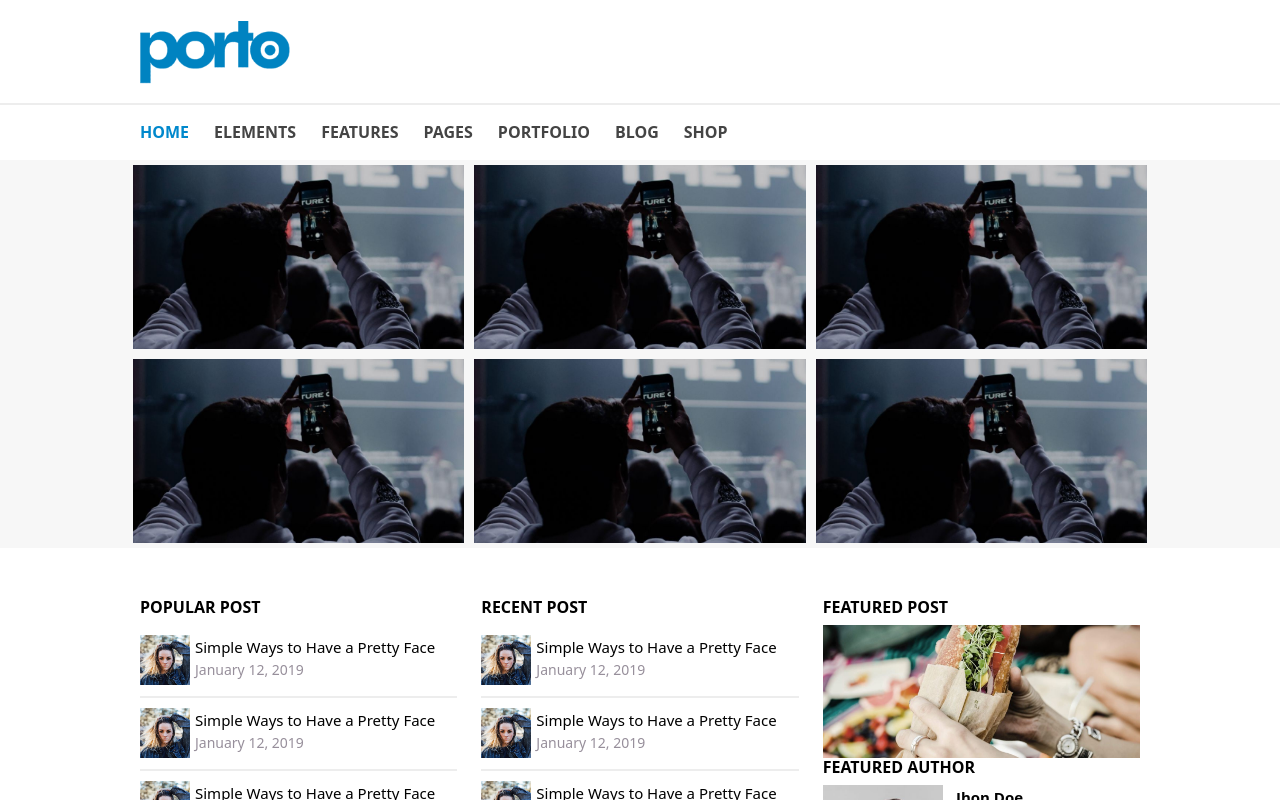
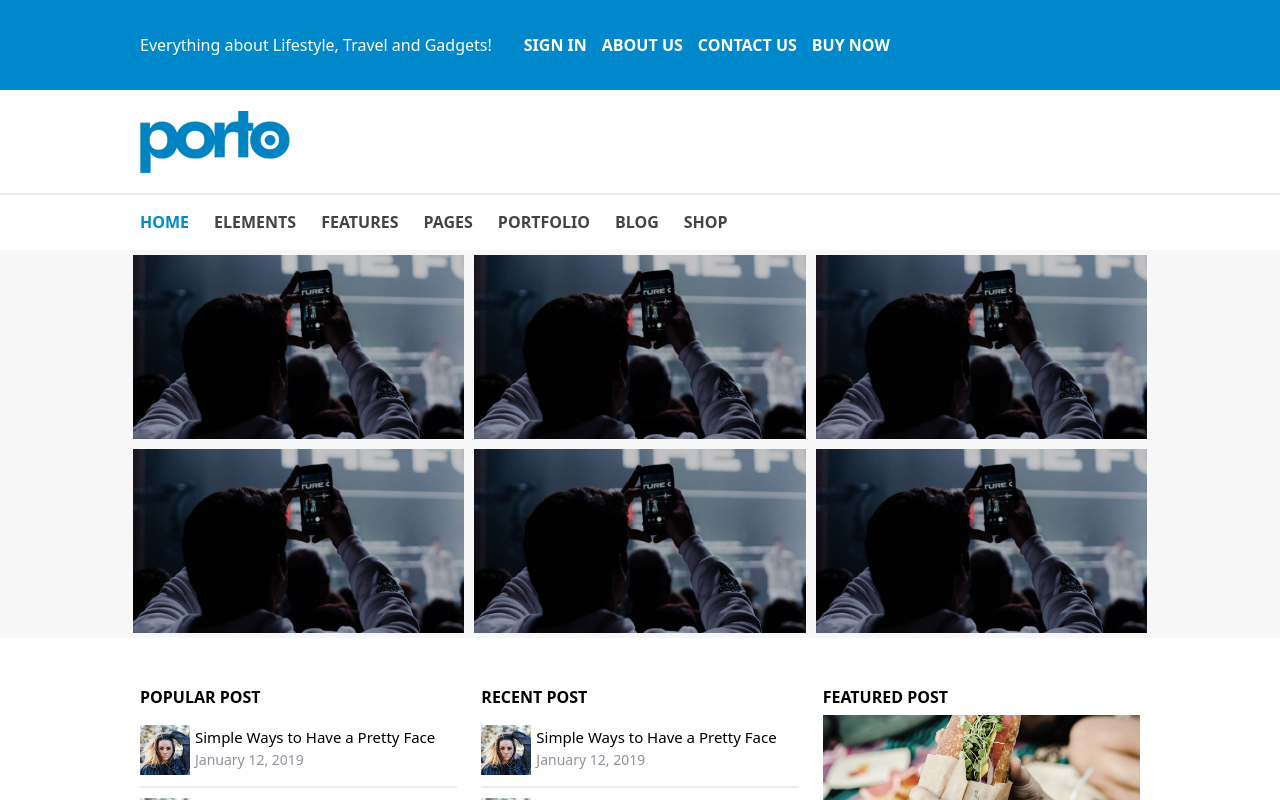
Before and after one commit to manuelguariglia21/proj-html-vuejs, a Vue app: page / in a window 1280 px wide. Shown: the top 800 px of the page. Built offline with nearby package versions, Linux system fonts and the light colour scheme; the HTML template or start-up script is replaced by a standard one.

Commit message:
F IX TOP HEADER

```diff
--- a/src/components/HEADER.vue
+++ b/src/components/HEADER.vue
@@ -1,4 +1,6 @@
 <template>
+<section>
+  <topHeader />
   <header>
     <!-- logo -->
     <div class="container">
@@ -22,16 +24,26 @@
             </a></li>
 
         </ul>
+        <div class="search">
+          <a href="#">
+            <i class="fas fa-search"></i>
+          </a>
+        </div>
       </nav>
     </div>
     <!-- /nav-menu -->
 
   </header>
+</section>
 </template>
 
 <script>
+import topHeader from './topHeader.vue'
 export default {
   name: 'HEADER',
+  components: {
+   topHeader,
+  },
   data(){
     return{
       menu: [
@@ -94,13 +106,16 @@ header{
     }
 
     nav{
+      display: flex;
+      justify-content: space-between;
+      align-items: center;
       margin-top: 15px;
       ul{
         list-style: none;
         padding: 0;
         display: flex;
         justify-content: start;
-        align-items: flex-start;
+        align-items: center;
         li{
           padding-left: 25px;
           &:first-of-type{
@@ -115,6 +130,15 @@ header{
           }
         }
       }
+      .search{
+        border-left: 2px solid #888888;
+        padding-left: 25px;
+        a{
+          i{
+            color: #404040;
+          }
+        }
+      }
     }
   }
 }
--- /dev/null
+++ b/src/components/topHeader.vue
@@ -0,0 +1,85 @@
+<template>
+  <section>
+    <div class="container">
+      <p>Everything about Lifestyle, Travel and Gadgets!</p>
+
+    <div class="header-top-menu">
+          <ul>
+            <li>
+              <a href="#">
+                <span>
+                  SIGN IN
+                </span>
+              </a>
+            </li>
+
+            <li>
+              <a href="#">
+                <span>
+                  ABOUT US
+                </span>
+              </a>
+            </li>
+
+            <li>
+              <a href="#">
+                <span>
+                  CONTACT US
+                </span>
+              </a>
+            </li>
+
+            <li>
+              <a href="#">
+                <span>
+                  BUY NOW
+                </span>
+              </a>
+            </li>
+
+          </ul>
+        </div>
+    </div>
+
+  </section>
+</template>
+
+<script>
+export default {
+  name: 'topHeader',
+}
+</script>
+
+<style lang="scss" scoped>
+@import "../assets/style/vars.scss";
+@import "../assets/style/generals.scss";
+section{
+  width: 100%;
+  background-color: $main-color;
+  color: white;
+  height: 90px;
+  line-height: 90px;
+  .container{
+    display: flex;
+    justify-content: flex-start;
+    align-items: center;
+  }
+  .header-top-menu{
+    ul{
+      display: flex;
+      li{
+        list-style: none;
+        margin-right: 15px;
+        a{
+          text-decoration: none;
+          span{
+            color: white;
+            text-transform: uppercase;
+            font-weight: 700;
+          }
+        }
+      }
+    }
+  }
+}
+</style>
```
